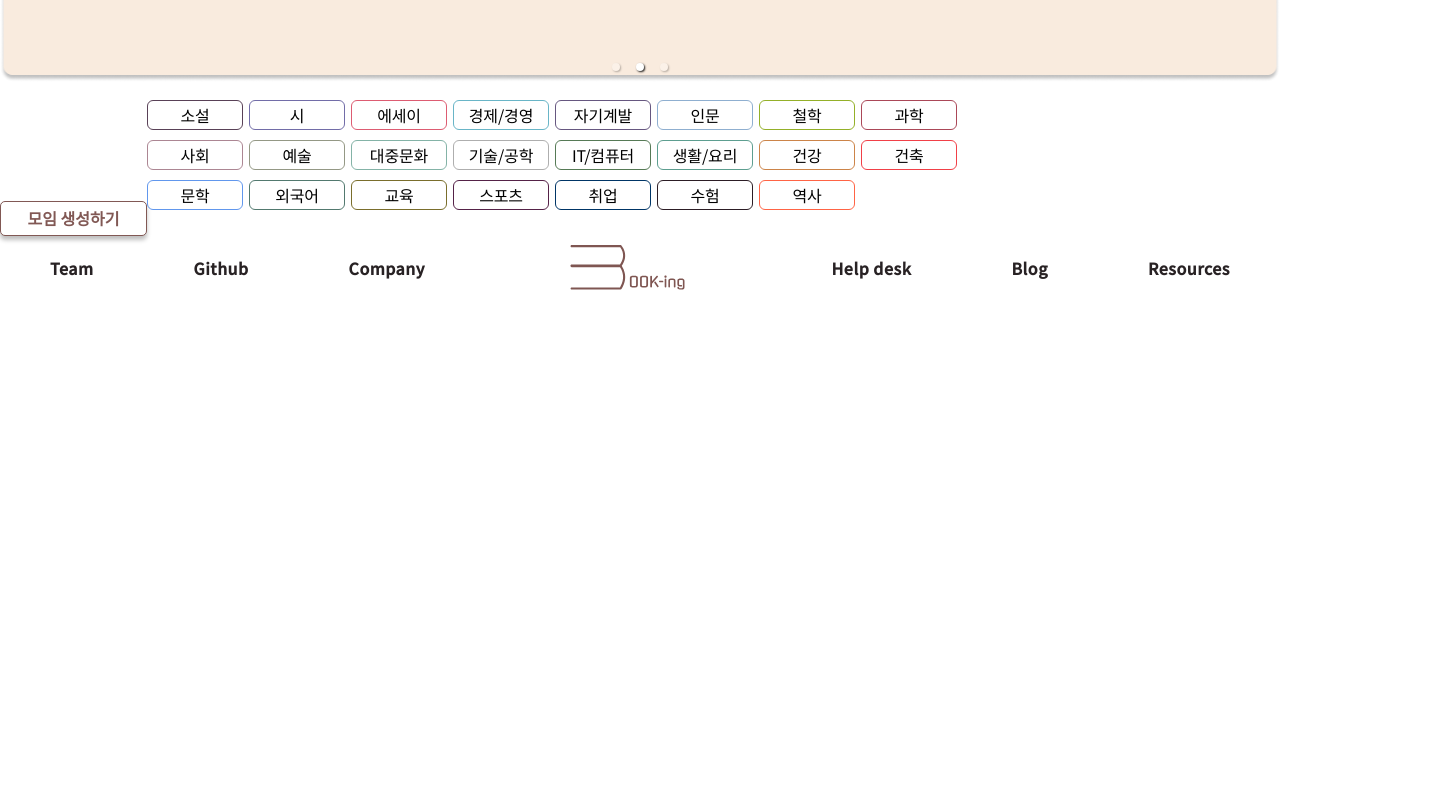
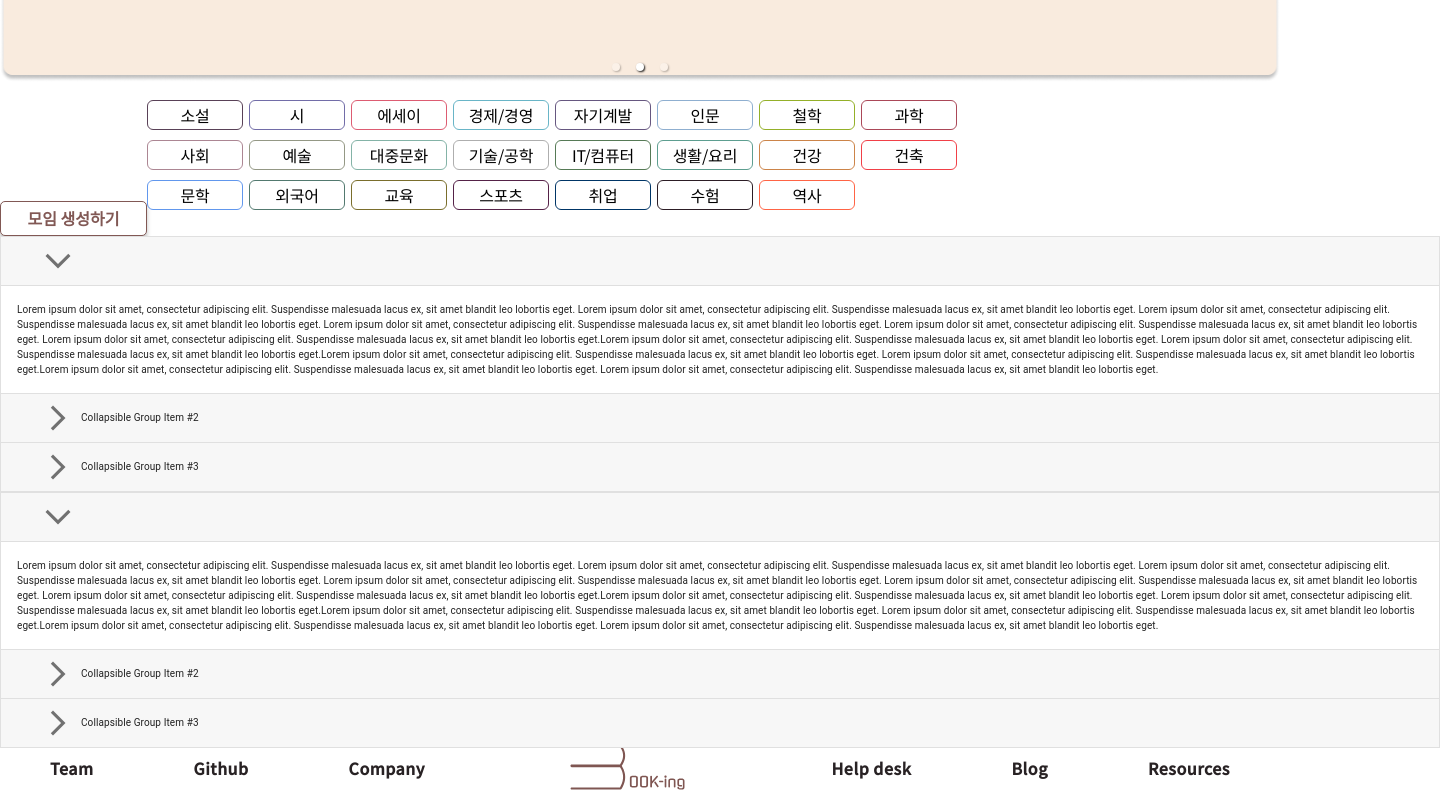
Before and after one commit to Book-ing/Book-ing_FE, a React (Create React App) app: page / in a window 1280 px wide. Shown: the part 418-1218 px from the top of the page, 1440 px wide, since content can reach past the window. Before the commit the page ends 800 px from the top, so only its background shows below. Built offline with nearby package versions, Linux system fonts and the light colour scheme; no server answers; a web font is replaced by a local one.

Commit message:
components(Accordion):기능 구현 중 Merge를 위한 중간 커밋
민우님 login 기능완성 후 Merge 를 위해 작업 중간 Commit

2022.05.02 actual project: book-ing
commit by Taak-e

```diff
--- /dev/null
+++ b/src/Components/Accordion.jsx
@@ -0,0 +1,114 @@
+import * as React from 'react';
+import { styled } from '@mui/material/styles';
+import ArrowForwardIosSharpIcon from '@mui/icons-material/ArrowForwardIosSharp';
+import MuiAccordion from '@mui/material/Accordion';
+import MuiAccordionSummary from '@mui/material/AccordionSummary';
+import MuiAccordionDetails from '@mui/material/AccordionDetails';
+import Typography from '@mui/material/Typography';
+
+const Accordion = styled((props) => (
+  <MuiAccordion disableGutters elevation={0} square {...props} />
+))(({ theme }) => ({
+  border: `1px solid ${theme.palette.divider}`,
+  '&:not(:last-child)': {
+    borderBottom: 0
+  },
+  '&:before': {
+    display: 'none',
+  },
+}));
+
+const AccordionSummary = styled((props) => (
+  <MuiAccordionSummary style={{paddingLeft: "42px", paddingRight: "42px"}}
+    expandIcon={<ArrowForwardIosSharpIcon sx={{ fontSize: "30px" }} />}
+    {...props}
+  />
+))(({ theme }) => ({
+  backgroundColor:
+    theme.palette.mode === 'dark'
+      ? 'rgba(255, 255, 255, .05)'
+      : 'rgba(0, 0, 0, .03)',
+  flexDirection: 'row-reverse',
+  '& .MuiAccordionSummary-expandIconWrapper.Mui-expanded': {
+    transform: 'rotate(90deg)',
+  },
+  '& .MuiAccordionSummary-content': {
+    marginLeft: theme.spacing(1),
+  },
+}));
+
+const AccordionDetails = styled(MuiAccordionDetails)(({ theme }) => ({
+  padding: theme.spacing(2),
+  borderTop: '1px solid rgba(0, 0, 0, .125)',
+}));
+
+export default function CustomizedAccordions() {
+  const [expanded, setExpanded] = React.useState('panel1');
+
+  const handleChange = (panel) => (event, newExpanded) => {
+    setExpanded(newExpanded ? panel : false);
+  };
+
+  return (
+    <div>
+      <Accordion expanded={expanded === 'panel1'} onChange={handleChange('panel1')}>
+        <AccordionSummary aria-controls="panel1d-content" id="panel1d-header">
+        </AccordionSummary>
+        <AccordionDetails>
+          <Typography>
+            Lorem ipsum dolor sit amet, consectetur adipiscing elit. Suspendisse
+            malesuada lacus ex, sit amet blandit leo lobortis eget. Lorem ipsum dolor
+            sit amet, consectetur adipiscing elit. Suspendisse malesuada lacus ex,
+            sit amet blandit leo lobortis eget.
+            Lorem ipsum dolor sit amet, consectetur adipiscing elit. Suspendisse
+            malesuada lacus ex, sit amet blandit leo lobortis eget. Lorem ipsum dolor
+            sit amet, consectetur adipiscing elit. Suspendisse malesuada lacus ex,
+            sit amet blandit leo lobortis eget.
+            Lorem ipsum dolor sit amet, consectetur adipiscing elit. Suspendisse
+            malesuada lacus ex, sit amet blandit leo lobortis eget. Lorem ipsum dolor
+            sit amet, consectetur adipiscing elit. Suspendisse malesuada lacus ex,
+            sit amet blandit leo lobortis eget.Lorem ipsum dolor sit amet, consectetur adipiscing elit. Suspendisse
+            malesuada lacus ex, sit amet blandit leo lobortis eget. Lorem ipsum dolor
+            sit amet, consectetur adipiscing elit. Suspendisse malesuada lacus ex,
+            sit amet blandit leo lobortis eget.Lorem ipsum dolor sit amet, consectetur adipiscing elit. Suspendisse
+            malesuada lacus ex, sit amet blandit leo lobortis eget. Lorem ipsum dolor
+            sit amet, consectetur adipiscing elit. Suspendisse malesuada lacus ex,
+            sit amet blandit leo lobortis eget.Lorem ipsum dolor sit amet, consectetur adipiscing elit. Suspendisse
+            malesuada lacus ex, sit amet blandit leo lobortis eget. Lorem ipsum dolor
+            sit amet, consectetur adipiscing elit. Suspendisse malesuada lacus ex,
+            sit amet blandit leo lobortis eget.
+          </Typography>
+        </AccordionDetails>
+      </Accordion>
+
+      <Accordion expanded={expanded === 'panel2'} onChange={handleChange('panel2')}>
+        <AccordionSummary aria-controls="panel2d-content" id="panel2d-header">
+          <Typography>Collapsible Group Item #2</Typography>
+        </AccordionSummary>
+        <AccordionDetails>
+          <Typography>
+            Lorem ipsum dolor sit amet, consectetur adipiscing elit. Suspendisse
+            malesuada lacus ex, sit amet blandit leo lobortis eget. Lorem ipsum dolor
+            sit amet, consectetur adipiscing elit. Suspendisse malesuada lacus ex,
+            sit amet blandit leo lobortis eget.
+          </Typography>
+        </AccordionDetails>
+      </Accordion>
+
+      <Accordion expanded={expanded === 'panel3'} onChange={handleChange('panel3')}>
+        <AccordionSummary aria-controls="panel3d-content" id="panel3d-header">
+          <Typography>Collapsible Group Item #3</Typography>
+        </AccordionSummary>
+        <AccordionDetails>
+          <Typography>
+            Lorem ipsum dolor sit amet, consectetur adipiscing elit. Suspendisse
+            malesuada lacus ex, sit amet blandit leo lobortis eget. Lorem ipsum dolor
+            sit amet, consectetur adipiscing elit. Suspendisse malesuada lacus ex,
+            sit amet blandit leo lobortis eget.
+          </Typography>
+        </AccordionDetails>
+      </Accordion>
+      </div>
+
+  );
+}
--- a/src/pages/Test.jsx
+++ b/src/pages/Test.jsx
@@ -9,6 +9,7 @@ import CloseIcon from "@mui/icons-material/Close";
 import styled from "styled-components";
 import { Elbutton } from "../elements";
 import ElcategoryRadio from "../elements/ElcategoryRadio";
+import Accordion from "../components/Accordion";
 
 const Test = (props) => {
   const [open, setOpen] = useState(false);
@@ -32,6 +33,10 @@ const Test = (props) => {
         </Box>
       </Modal>
       <ElcategoryRadio />
+      <StAccordion>
+        <Accordion></Accordion>
+        <Accordion></Accordion>
+      </StAccordion>
       <Footer />
     </>
   );
@@ -64,3 +69,9 @@ const ModalCloseBtn = styled.button`
   right: 160px;
   top: 30px;
 `;
+
+const StAccordion = styled.div`
+  margin: auto;
+  width: 1440px;
+  height: 500px;
+`
```
